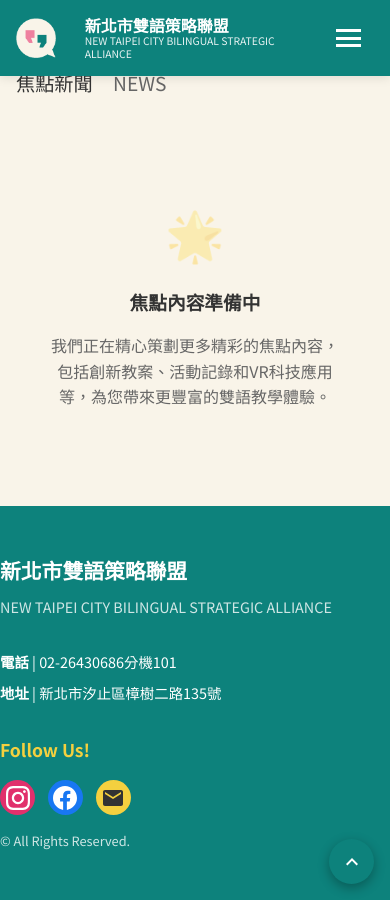
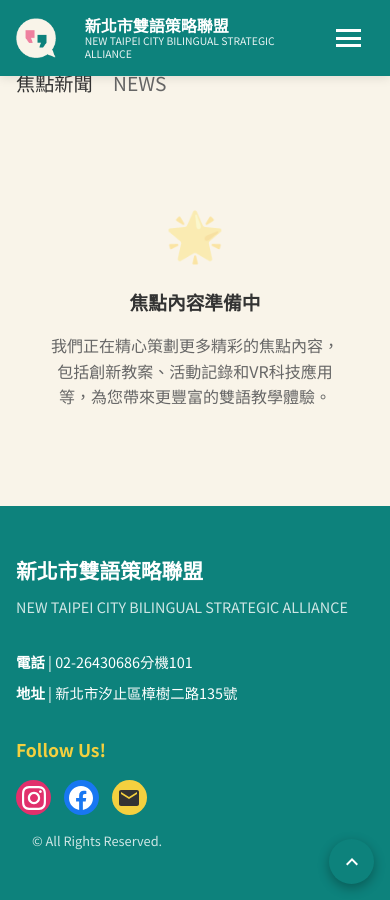
Before and after one commit to ntpc-bsa/ntpc-bsa.github.io, a Jekyll site: the page built from index.html, in a window 390 px wide and 900 px high, scrolled down 968 px. Built offline with Jekyll 4.4.1, drawn with Linux system fonts in a browser that asks for light colours; some web fonts are replaced.

Commit message:
Adjust mobile footer padding for better visual balance

```diff
--- a/assets/css/style.css
+++ b/assets/css/style.css
@@ -1357,7 +1357,7 @@ body {
         flex-direction: column;
         gap: 2rem;
         text-align: left;
-        padding: 0;
+        padding: 0 1.5rem;
     }
 
     .footer-social {
@@ -1371,7 +1371,7 @@ body {
 
     .footer-copyright {
         text-align: left;
-        padding: 1rem 0 0 0;
+        padding: 1rem 1.5rem 0 1.5rem;
         margin: 0;
         max-width: none;
     }
@@ -1513,7 +1513,7 @@ body {
 
     /* 頁腳優化 */
     .footer-content {
-        padding: 0;
+        padding: 0 1rem;
         gap: 1.5rem;
     }
 
@@ -1543,7 +1543,7 @@ body {
     }
 
     .footer-copyright {
-        padding: 1rem 0 0 0;
+        padding: 1rem 1rem 0 1rem;
         text-align: left;
         margin: 0;
         max-width: none;
```
